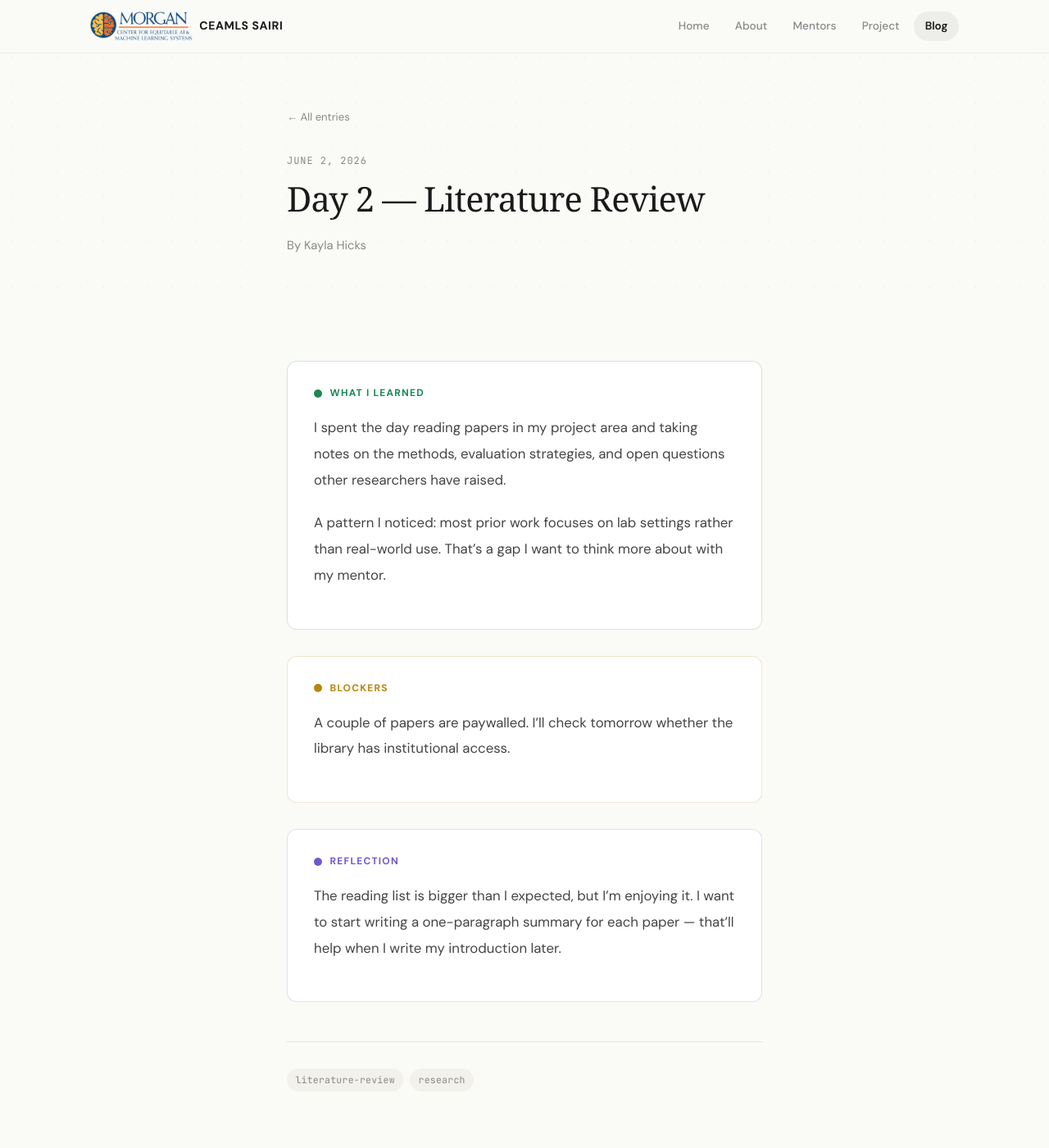
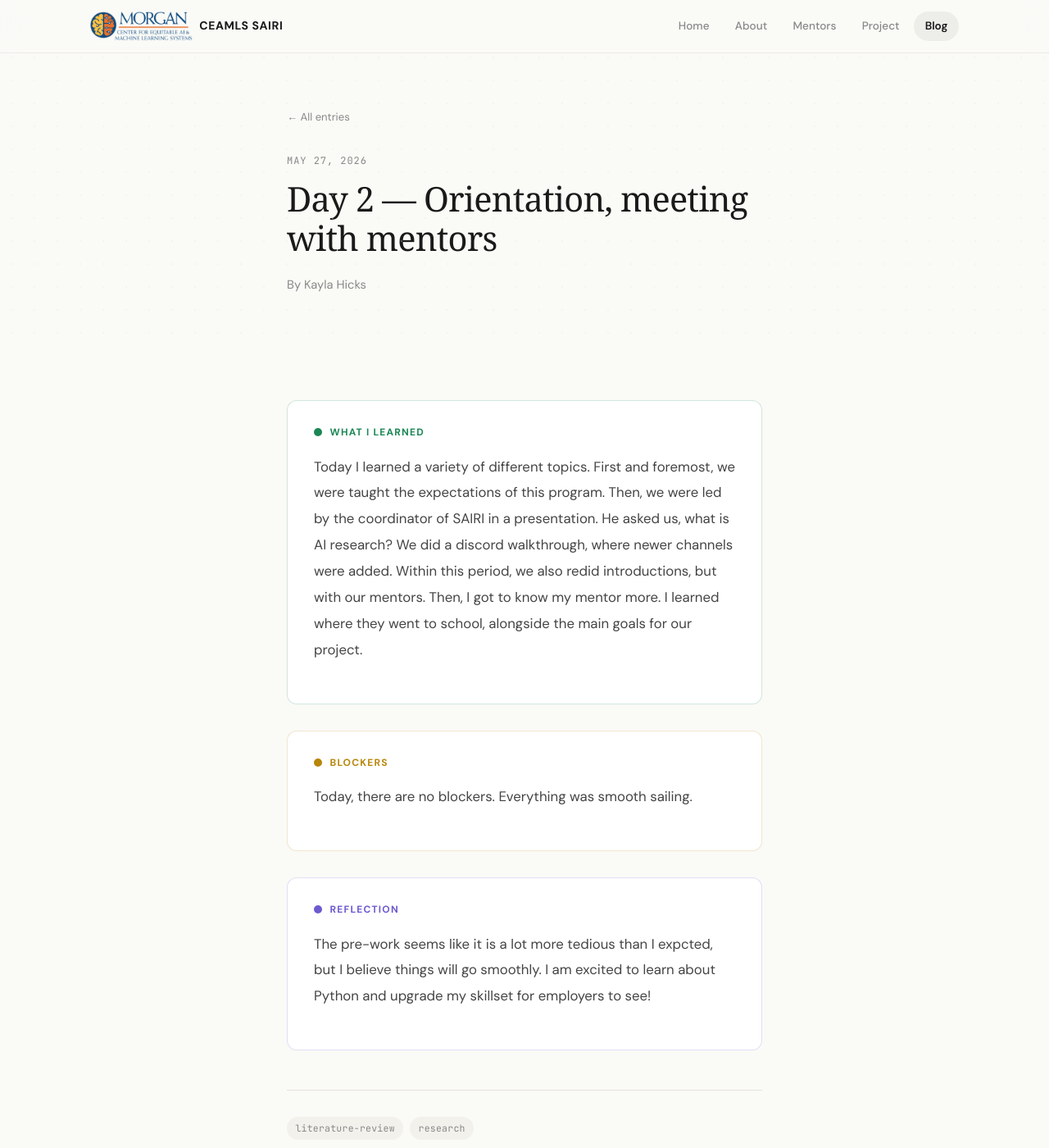
Before and after one commit to kaylahicks192/kaylahicks192ceamls26.github.io, a Jekyll site: the page built from _posts/2026-06-02-day-2.md, in a window 1280 px wide and 1400 px high. Shown: the whole window at 82% size. Built offline with Jekyll 4.4.1, drawn with Linux system fonts in a browser that asks for light colours; some web fonts are replaced.

Commit message:
Update 2026-06-02-day-2.md

```diff
--- a/_posts/2026-06-02-day-2.md
+++ b/_posts/2026-06-02-day-2.md
@@ -1,23 +1,18 @@
 ---
 layout: post
-title: "Day 2 — Literature Review"
-date: 2026-06-02
+title: "Day 2 — Orientation, meeting with mentors"
+date: 2026-05-27
 permalink: /day2.html
 tags: ["literature-review", "research"]
 
 what_i_learned: |
-  I spent the day reading papers in my project area and taking notes on the methods,
-  evaluation strategies, and open questions other researchers have raised.
+  Today I learned a variety of different topics. First and foremost, we were taught the expectations of this program. Then, we were led by the coordinator of SAIRI in a presentation. He asked us, what is AI research? We did a discord walkthrough, where newer channels were added. Within this period, we also redid introductions, but with our mentors. Then, I got to know my mentor more. I learned where they went to school, alongside the main goals for our project.
 
-  A pattern I noticed: most prior work focuses on lab settings rather than real-world
-  use. That's a gap I want to think more about with my mentor.
+
 
 blockers: |
-  A couple of papers are paywalled. I'll check tomorrow whether the library has
-  institutional access.
+  Today, there are no blockers. Everything was smooth sailing.
 
 reflection: |
-  The reading list is bigger than I expected, but I'm enjoying it. I want to start
-  writing a one-paragraph summary for each paper — that'll help when I write my
-  introduction later.
+  The pre-work seems like it is a lot more tedious than I expcted, but I believe things will go smoothly. I am excited to learn about Python and upgrade my skillset for employers to see!
 ---
```
